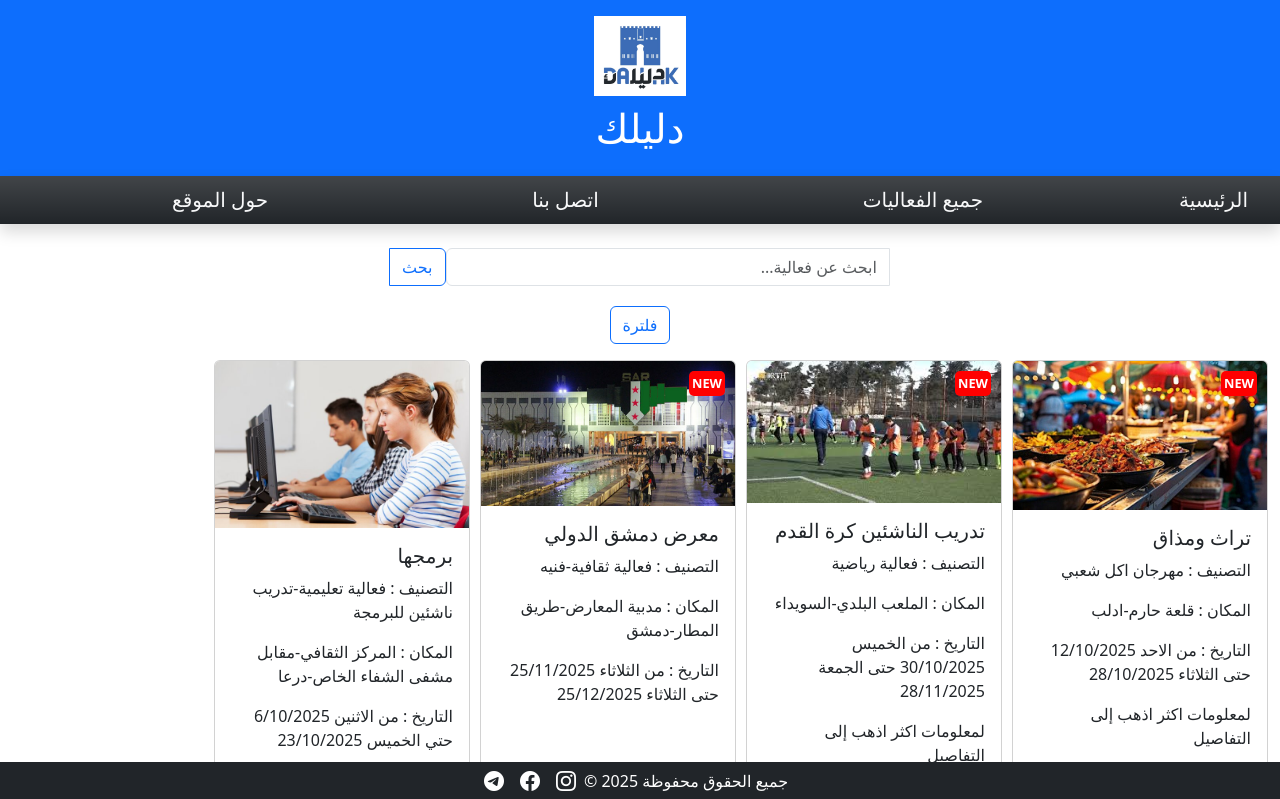
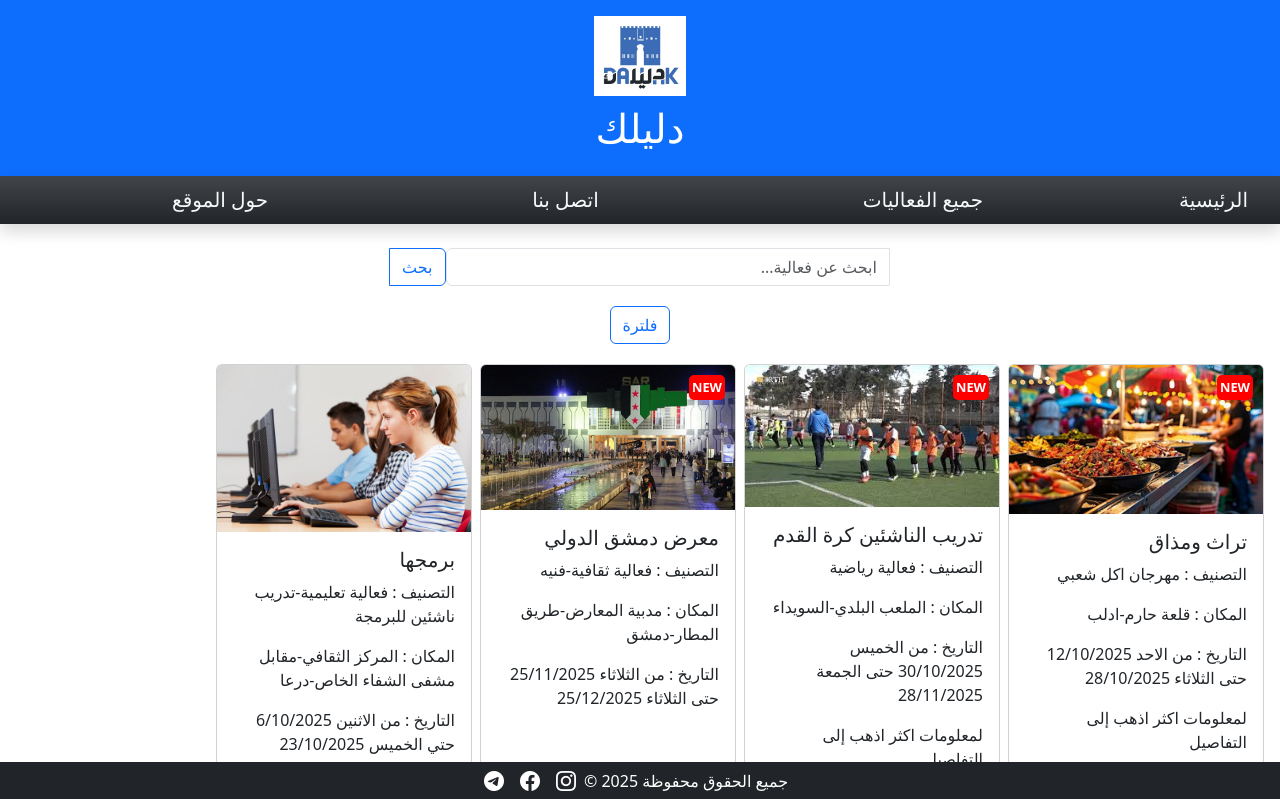
Before and after one commit to Ibrahim-25668/My_Web, a plain HTML site: page events.html in a window 1280 px wide. Both pictures are taken after a click on the button "بحث". Shown: the top 799 px of the page. Drawn offline with nearby package versions, Linux system fonts and the light colour scheme.

Commit message:
last change

```diff
--- a/assets/CSS/style.css
+++ b/assets/CSS/style.css
@@ -41,3 +41,6 @@
    background-color: #f8f9fa;
    border: 2px dashed #0d6efd;
  }
+ main {
+  padding-bottom: 1px;
+}
--- a/events.html
+++ b/events.html
@@ -214,10 +214,6 @@
             </div>
           </div>
 
-        </div>
-
-        <div class="badge-container slid-container d-flex overflow-auto p-1 mt-3">
-
           <div class="card flex-shrink-0" style="width: 16rem; display:inline-flex" data-category="sport">
             <img src="assets/img/sport_event1.jpg" class="card-img-top" alt="...">
             <div class="card-body d-flex flex-column">
@@ -229,6 +225,10 @@
               <a href="event-test.html?id=bike" class="btn btn-outline-primary mt-auto">التفاصيل</a>
             </div>
           </div>
+
+        </div>
+
+        <div class="badge-container slid-container d-flex overflow-auto p-1 mt-3">
 
           <div class="card flex-shrink-0" style="width: 16rem; display:inline-flex" data-category="sport">
             <img src="assets/img/sport_event2.jpg" class="card-img-top" alt="...">
@@ -266,9 +266,6 @@
             </div>
           </div>
 
-        </div>
-
-        <div class="badge-container slid-container d-flex overflow-auto p-1 mt-3">
 
           <div class="card flex-shrink-0" style="width: 16rem; display:inline-flex" data-category="sport">
             <img src="assets/img/sport_event5.jpg" class="card-img-top" alt="...">
@@ -281,6 +278,11 @@
               <a href="event-test.html?id=race" class="btn btn-outline-primary  mt-auto">التفاصيل</a>
             </div>
           </div>
+
+        </div>
+
+        <div class="badge-container slid-container d-flex overflow-auto p-1 mt-3">
+
 
           <div class="card flex-shrink-0" style="width: 16rem; display:inline-flex" data-category="cultural">
             <img src="assets/img/cultural_event4.jpg" class="card-img-top" alt="...">
@@ -319,6 +321,7 @@
           </div>
 
         </div>
+
       </div>
     </div>
 
@@ -353,13 +356,14 @@
       const placeFilter = document.getElementById("placeFilter");
       const typeFilter = document.getElementById("typeFilter");
 
+      // زر إظهار/إخفاء الفلاتر
       filterToggle.addEventListener("click", () => {
         filterOptions.classList.toggle("d-none");
       });
 
+      // دالة الفلترة
       function applyFilters() {
         const q = (searchInput.value || "").trim().toLowerCase();
-
         const from = dateFrom.value ? new Date(dateFrom.value) : null;
         const to = dateTo.value ? new Date(dateTo.value) : null;
         const place = placeFilter.value;
@@ -368,14 +372,11 @@
         const filtered = allCards.filter(card => {
           const titleElement = card.querySelector(".card-title");
           const title = titleElement ? titleElement.innerText.toLowerCase() : "";
+          const text = card.innerText.toLowerCase();
 
-          const text = card.innerText;
           const matchSearch = (!q || title.includes(q));
-
-          const matchPlace = (place === "all" || text.includes(place));
-
+          const matchPlace = (place === "all" || text.includes(place.toLowerCase()));
           const matchType = (type === "all" || card.dataset.category.split(" ").includes(type));
-
 
           let matchDate = true;
           const dateMatch = text.match(/\d{1,2}\/\d{1,2}\/\d{4}/);
@@ -391,31 +392,53 @@
         renderCards(filtered);
       }
 
+      // دالة عرض البطاقات والسلايدرات
       function renderCards(cards) {
         cardsWrapper.innerHTML = "";
+
+        // ⚠️ إذا لم توجد نتائج
+        if (cards.length === 0) {
+          cardsWrapper.innerHTML = `
+          <div class="alert alert-warning text-center my-4" role="alert">
+            ⚠️ لا توجد فعاليات مطابقة لخيارات البحث الحالية.
+          </div>`;
+          return;
+        }
+
+        // ✅ إنشاء السلايدرات لكل 4 بطاقات
         let slider = null;
         cards.forEach((card, index) => {
           if (index % 4 === 0) {
             slider = document.createElement("div");
-            slider.className = "slid-container mb-3";
+            slider.className = "slid-container d-flex overflow-auto gap-2 p-1 mb-3";
             cardsWrapper.appendChild(slider);
           }
           slider.appendChild(card);
           card.style.display = "inline-flex";
         });
+
+        // ✅ التأكد أن آخر سلايدر يظهر شريط تمرير
+        const allSliders = cardsWrapper.querySelectorAll(".slid-container");
+        allSliders.forEach(slid => {
+          slid.style.overflowX = "auto";
+          slid.style.scrollbarWidth = "thin";
+        });
       }
 
+      // تشغيل الفلاتر عند الكتابة أو التغيير
       [searchInput, dateFrom, dateTo, placeFilter, typeFilter].forEach(el => {
         el.addEventListener("input", applyFilters);
         el.addEventListener("change", applyFilters);
       });
       searchBtn.addEventListener("click", applyFilters);
 
+      // عرض مبدئي
       renderCards(allCards);
     });
   </script>
 
 
+
 </body>
 
 </html>
```
